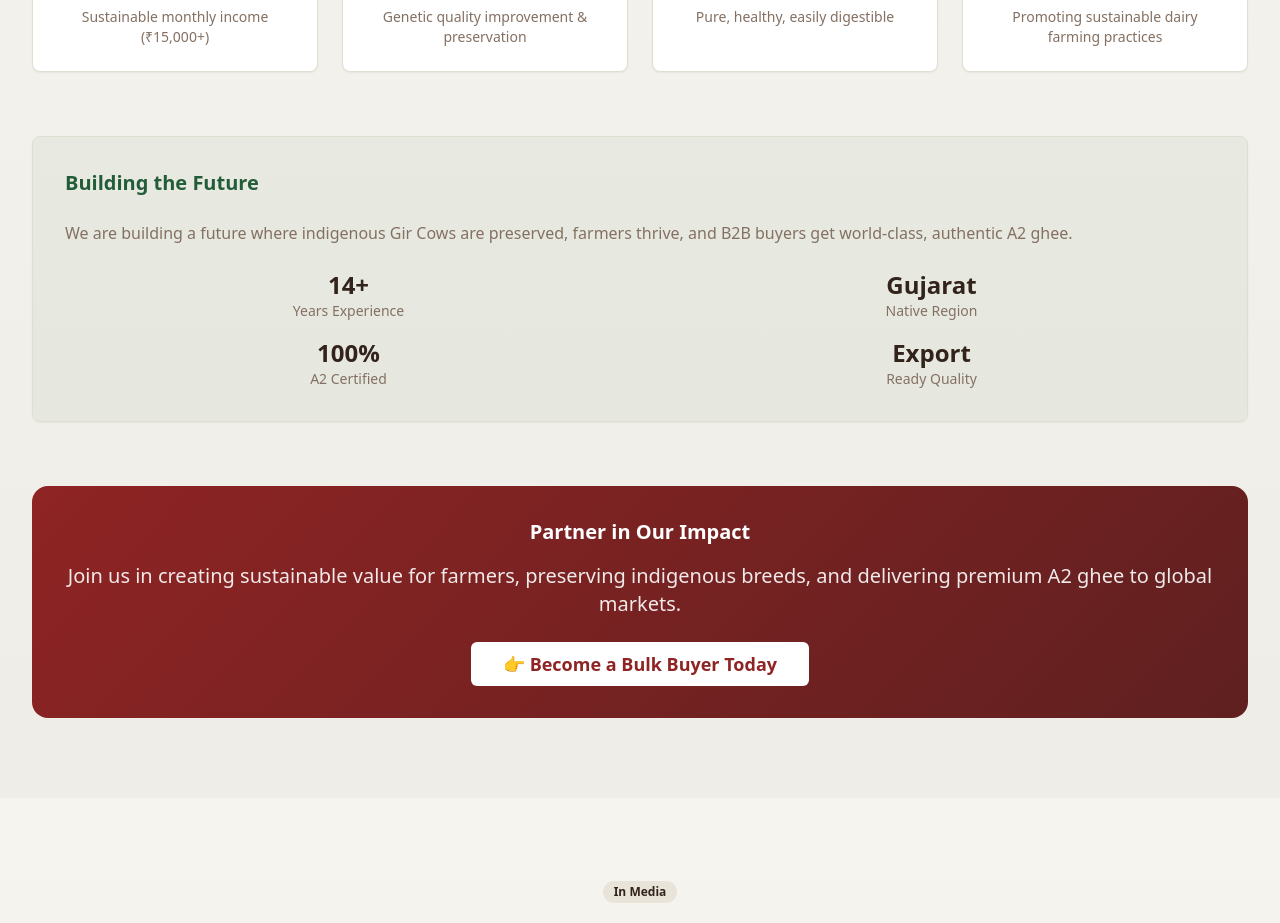
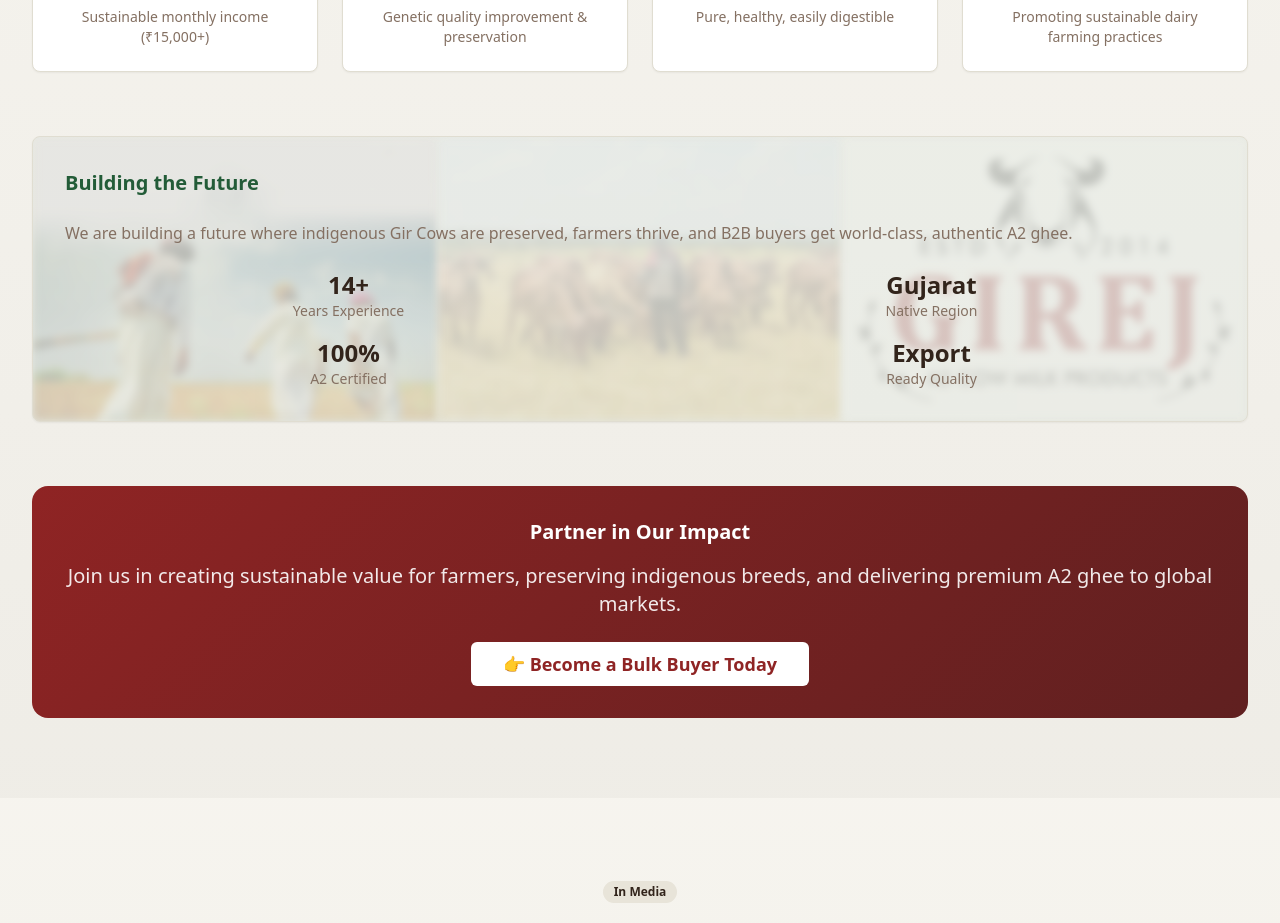
Before and after one commit to krishinaturals-eng/gir-a2-source, a React (Vite) app: page / in a window 1280 px wide. Shown: the part 5580-6503 px from the top of the page. Built offline with nearby package versions, Linux system fonts and the light colour scheme.

Commit message:
feat: Add farmer images to ImpactSection
Integrates three farmer images as subtle, faded backgrounds within the "Building the Future" card in the ImpactSection, enhancing the human element without disrupting the layout.

```diff
--- a/src/components/ImpactSection.tsx
+++ b/src/components/ImpactSection.tsx
@@ -70,7 +70,27 @@ const ImpactSection = () => {
         {/* Detailed Impact */}
         <div className="grid grid-cols-1 lg:grid-cols-1 gap-8 mb-16">
 
-          <Card className="p-8 bg-earth-green/5">
+          <Card className="p-8 bg-earth-green/5 relative overflow-hidden">
+            {/* Background farmer images */}
+            <div className="absolute inset-0 opacity-20">
+              <div className="flex h-full">
+                <div
+                  className="flex-1 bg-cover bg-center bg-no-repeat blur-sm"
+                  style={{ backgroundImage: `url('/lovable-uploads/2db7c7b1-ffe6-47c6-95e7-a21e5d3a4be9.png')` }}
+                />
+                <div
+                  className="flex-1 bg-cover bg-center bg-no-repeat blur-sm"
+                  style={{ backgroundImage: `url('/lovable-uploads/87d15d84-225e-4e02-9458-9c2efc867529.png')` }}
+                />
+                <div
+                  className="flex-1 bg-cover bg-center bg-no-repeat blur-sm"
+                  style={{ backgroundImage: `url('/lovable-uploads/70aca71f-ca56-4c47-befe-f0fa9795cd1f.png')` }}
+                />
+              </div>
+            </div>
+
+            {/* Content overlay */}
+            <div className="relative z-10">
               <h3 className="text-xl font-semibold text-earth-green mb-6">Building the Future</h3>
               <p className="text-muted-foreground mb-6">
                 We are building a future where indigenous Gir Cows are preserved, farmers thrive, and B2B buyers get world-class, authentic A2 ghee.
@@ -91,6 +111,7 @@ const ImpactSection = () => {
                 <div className="text-center">
                   <div className="text-2xl font-bold text-foreground">Export</div>
                   <div className="text-sm text-muted-foreground">Ready Quality</div>
+                </div>
               </div>
             </div>
           </Card>
```
Lines whose indentation alone changed are shown as unchanged.
